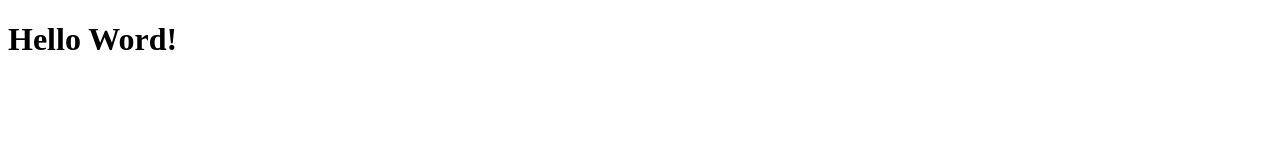
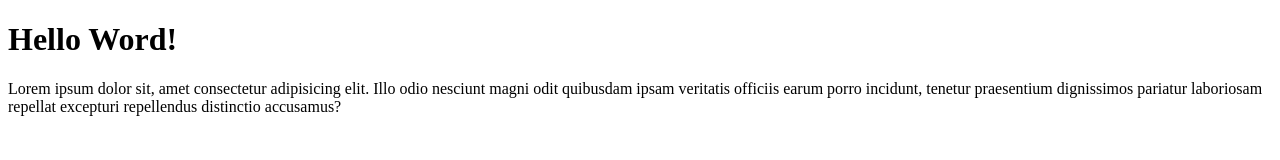
Before and after one commit to anwarnasihin/Repo-untuk-mencoba-git-remote, a plain HTML site: page index.html in a window 1280 px wide. Drawn offline with Linux system fonts and the light colour scheme.

Commit message:
menambahkan paragraf

```diff
--- a/index.html
+++ b/index.html
@@ -7,5 +7,6 @@
 </head>
 <body>
     <h1>Hello Word!</h1>
+    <p>Lorem ipsum dolor sit, amet consectetur adipisicing elit. Illo odio nesciunt magni odit quibusdam ipsam veritatis officiis earum porro incidunt, tenetur praesentium dignissimos pariatur laboriosam repellat excepturi repellendus distinctio accusamus?</p>
 </body>
 </html>
```
